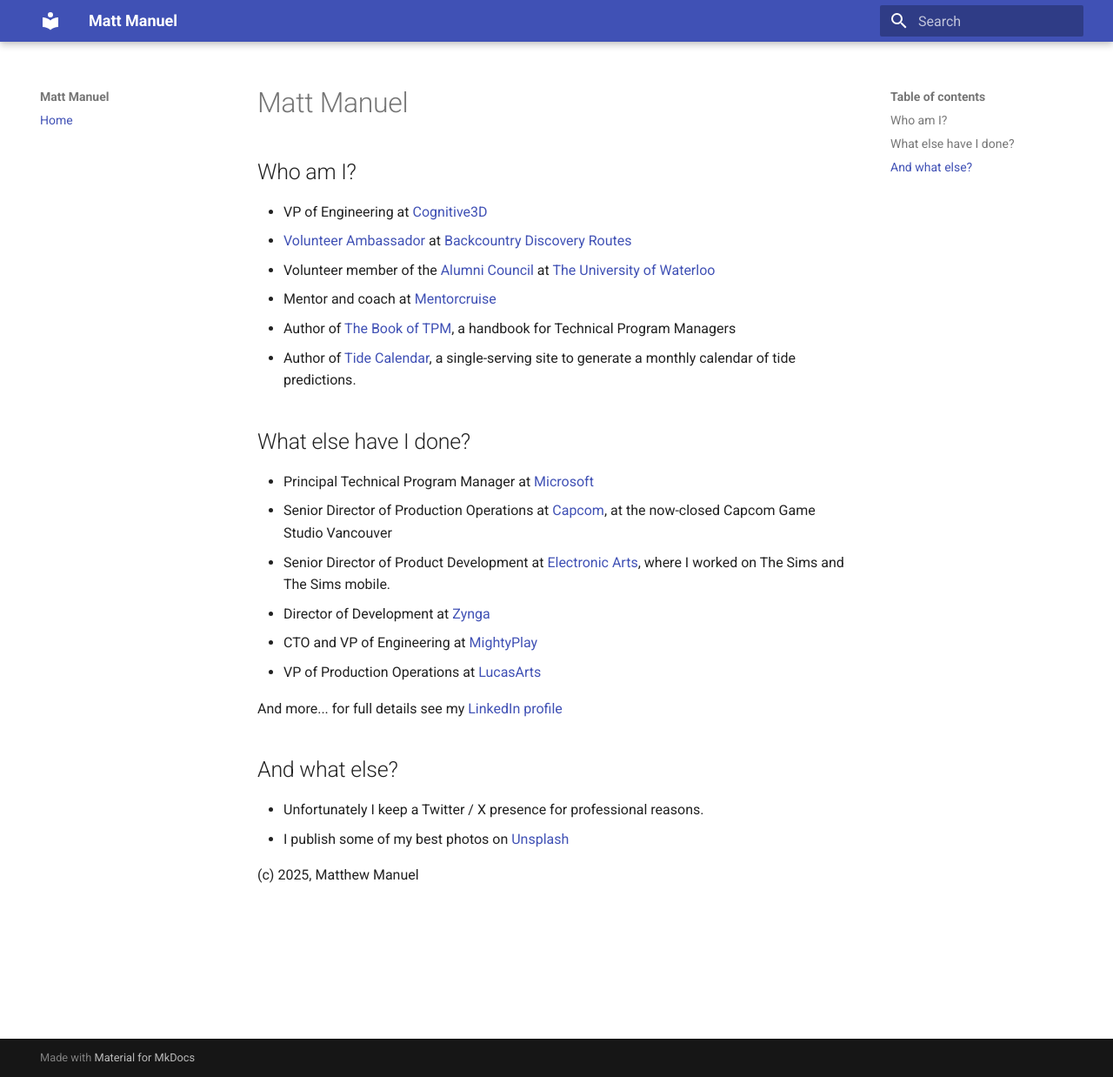
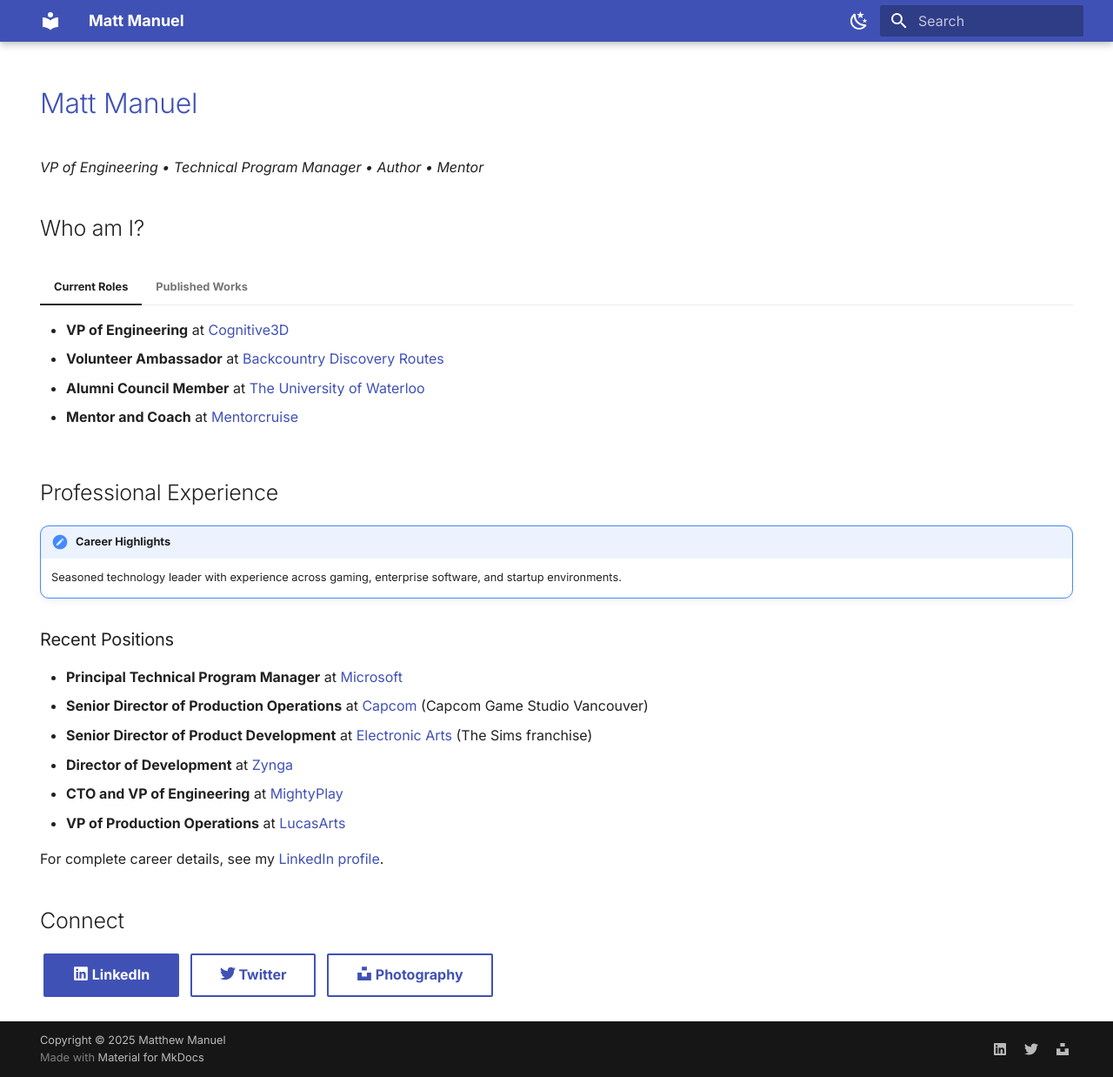
Before and after one commit to matt-the-ogre/mattmanuel.ca, an MkDocs documentation site: the page built from docs/index.md, in a window 1280 px wide and 1238 px high. Shown: the whole window at 87% size. Built offline with MkDocs 1.6.1 and Material for MkDocs 9.7.7, drawn with Linux system fonts in a browser that asks for light colours.

Commit message:
Enhance MkDocs site with Material theme features and improved content structure
- Add comprehensive Material theme configuration with dark/light mode toggle
- Implement Plausible analytics integration via custom template
- Create tabbed content sections for better organization
- Add social media footer with FontAwesome icons (LinkedIn, Twitter, Unsplash)
- Include SEO structured data and meta descriptions
- Add custom CSS for enhanced presentation and styling
- Create CLAUDE.md documentation for future development guidance
- Configure markdown extensions for admonitions, tabs, and emoji support
- Add minification plugin for optimized performance

```diff
--- /dev/null
+++ b/docs/assets/stylesheets/extra.css
@@ -0,0 +1,38 @@
+/* Custom styles for enhanced presentation */
+.md-typeset h1 {
+  font-weight: 300;
+  color: var(--md-primary-fg-color);
+}
+
+.md-button {
+  margin: 0.2rem;
+}
+
+/* Profile image styling */
+.profile-image {
+  border-radius: 50%;
+  max-width: 200px;
+  margin: 1rem auto;
+  display: block;
+}
+
+/* Enhanced card styling */
+.md-typeset .admonition {
+  border-radius: 0.5rem;
+}
+
+/* Custom spacing for better readability */
+.md-typeset .tabbed-set {
+  margin: 1.5rem 0;
+}
+
+/* Enhanced button styling */
+.md-button--primary {
+  background-color: var(--md-primary-fg-color);
+  border-color: var(--md-primary-fg-color);
+}
+
+.md-button--primary:hover {
+  background-color: var(--md-accent-fg-color);
+  border-color: var(--md-accent-fg-color);
+}
--- a/docs/index.md
+++ b/docs/index.md
@@ -1,28 +1,43 @@
+---
+title: Matt Manuel
+description: VP of Engineering, Technical Program Manager, Author, and Mentor
+hide:
+  - navigation
+  - toc
+---
+
 # Matt Manuel
+*VP of Engineering • Technical Program Manager • Author • Mentor*
 
 ## Who am I?
 
-* VP of Engineering at [Cognitive3D](https://www.cognitive3d.com)
-* [Volunteer Ambassador](https://ridebdr.com/bdr-ambassadors/) at [Backcountry Discovery Routes](https://www.ridebdr.com)
-* Volunteer member of the [Alumni Council](https://uwaterloo.ca/alumni/alumni-council) at [The University of Waterloo](https://www.uwaterloo.ca)
-* Mentor and coach at [Mentorcruise](https://mentorcruise.com/mentor/mattmanuel/)
-* Author of [The Book of TPM](https://bookoftpm.com), a handbook for Technical Program Managers
-* Author of [Tide Calendar](https://www.tidecalendar.xyz), a single-serving site to generate a monthly calendar of tide predictions.
+=== "Current Roles"
+    * **VP of Engineering** at [Cognitive3D](https://www.cognitive3d.com)
+    * **Volunteer Ambassador** at [Backcountry Discovery Routes](https://www.ridebdr.com)
+    * **Alumni Council Member** at [The University of Waterloo](https://www.uwaterloo.ca)
+    * **Mentor and Coach** at [Mentorcruise](https://mentorcruise.com/mentor/mattmanuel/)
 
-## What else have I done?
+=== "Published Works"
+    * **Author** of [The Book of TPM](https://bookoftpm.com) - A handbook for Technical Program Managers
+    * **Creator** of [Tide Calendar](https://www.tidecalendar.xyz) - Monthly tide prediction calendars
 
-* Principal Technical Program Manager at [Microsoft](https://www.microsoft.com)
-* Senior Director of Production Operations at [Capcom](https://www.capcom.com), at the now-closed Capcom Game Studio Vancouver
-* Senior Director of Product Development at [Electronic Arts](https://www.ea.com), where I worked on The Sims and The Sims mobile.
-* Director of Development at [Zynga](https://www.zynga.com)
-* CTO and VP of Engineering at [MightyPlay](https://mightyplay.com)
-* VP of Production Operations at [LucasArts](https://www.lucasfilm.com)
+## Professional Experience
 
-And more... for full details see my [LinkedIn profile](https://www.linkedin.com/in/mattman)
+!!! note "Career Highlights"
+    Seasoned technology leader with experience across gaming, enterprise software, and startup environments.
 
-## And what else?
+### Recent Positions
+- **Principal Technical Program Manager** at [Microsoft](https://www.microsoft.com)
+- **Senior Director of Production Operations** at [Capcom](https://www.capcom.com) (Capcom Game Studio Vancouver)
+- **Senior Director of Product Development** at [Electronic Arts](https://www.ea.com) (The Sims franchise)
+- **Director of Development** at [Zynga](https://www.zynga.com)
+- **CTO and VP of Engineering** at [MightyPlay](https://mightyplay.com)
+- **VP of Production Operations** at [LucasArts](https://www.lucasfilm.com)
 
-* Unfortunately I keep a Twitter / X presence for professional reasons.
-* I publish some of my best photos on [Unsplash](https://unsplash.com/@sawtooth_utopia)
+For complete career details, see my [LinkedIn profile](https://www.linkedin.com/in/mattman).
 
-(c) 2025, Matthew Manuel
+## Connect
+
+[:fontawesome-brands-linkedin: LinkedIn](https://www.linkedin.com/in/mattman){ .md-button .md-button--primary }
+[:fontawesome-brands-twitter: Twitter](https://twitter.com/mattman){ .md-button }
+[:fontawesome-brands-unsplash: Photography](https://unsplash.com/@sawtooth_utopia){ .md-button }
--- a/mkdocs.yml
+++ b/mkdocs.yml
@@ -1,7 +1,83 @@
 site_name: Matt Manuel
+site_url: https://www.mattmanuel.ca
+site_description: VP of Engineering, Technical Program Manager, Author, and Mentor
+site_author: Matthew Manuel
+
 theme:
   name: material
+  custom_dir: overrides
+  features:
+    - navigation.instant    # Instant loading
+    - navigation.tracking   # Anchor tracking
+    - navigation.top        # Back to top button
+    - search.highlight      # Search highlighting
+    - search.share          # Search sharing
+    - header.autohide       # Auto-hide header on scroll
+    - content.code.copy     # Copy code button
+  palette:
+    - media: "(prefers-color-scheme: light)"
+      scheme: default
+      primary: indigo
+      accent: indigo
+      toggle:
+        icon: material/weather-night
+        name: Switch to dark mode
+    - media: "(prefers-color-scheme: dark)"
+      scheme: slate
+      primary: indigo
+      accent: indigo
+      toggle:
+        icon: material/weather-sunny
+        name: Switch to light mode
+  font:
+    text: Inter
+    code: JetBrains Mono
   hide:
-      - navigation
+    - navigation
+
 nav:
   - Home: index.md
+
+# Extensions
+markdown_extensions:
+  - admonition
+  - pymdownx.details
+  - pymdownx.superfences
+  - pymdownx.tabbed:
+      alternate_style: true
+  - pymdownx.emoji:
+      emoji_index: !!python/name:material.extensions.emoji.twemoji
+      emoji_generator: !!python/name:material.extensions.emoji.to_svg
+  - attr_list
+  - md_in_html
+  - meta
+  - toc:
+      permalink: true
+
+# Plugins
+plugins:
+  - search
+  - minify:
+      minify_html: true
+      minify_js: true
+      minify_css: true
+
+# Social links in footer
+extra:
+  social:
+    - icon: fontawesome/brands/linkedin
+      link: https://www.linkedin.com/in/mattman
+      name: LinkedIn
+    - icon: fontawesome/brands/twitter
+      link: https://twitter.com/mattman
+      name: Twitter
+    - icon: fontawesome/brands/unsplash
+      link: https://unsplash.com/@sawtooth_utopia
+      name: Unsplash
+
+# SEO and metadata
+extra_css:
+  - assets/stylesheets/extra.css
+
+# Copyright
+copyright: Copyright &copy; 2025 Matthew Manuel
--- /dev/null
+++ b/overrides/main.html
@@ -0,0 +1,26 @@
+{% extends "base.html" %}
+
+{% block extrahead %}
+  <!-- Plausible Analytics -->
+  <script defer data-domain="mattmanuel.ca" src="https://plausible.io/js/script.js"></script>
+
+  <!-- SEO structured data -->
+  <script type="application/ld+json">
+  {
+    "@context": "https://schema.org",
+    "@type": "Person",
+    "name": "Matthew Manuel",
+    "jobTitle": "VP of Engineering",
+    "url": "https://www.mattmanuel.ca",
+    "sameAs": [
+      "https://www.linkedin.com/in/mattman",
+      "https://twitter.com/mattman",
+      "https://unsplash.com/@sawtooth_utopia"
+    ],
+    "worksFor": {
+      "@type": "Organization",
+      "name": "Cognitive3D"
+    }
+  }
+  </script>
+{% endblock %}
```
Also changed, not shown: CLAUDE.md (added, +58 -0 lines).
